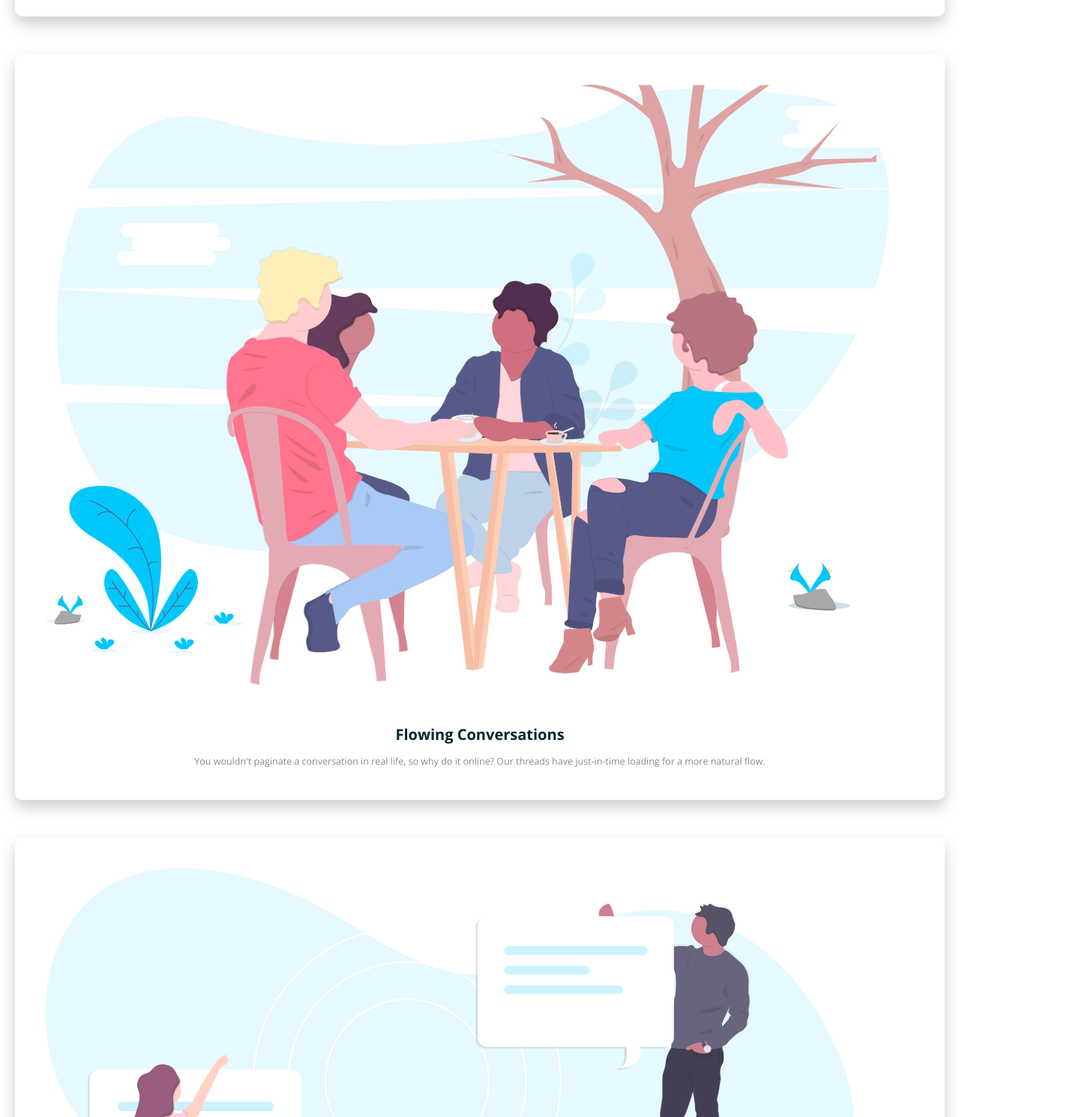
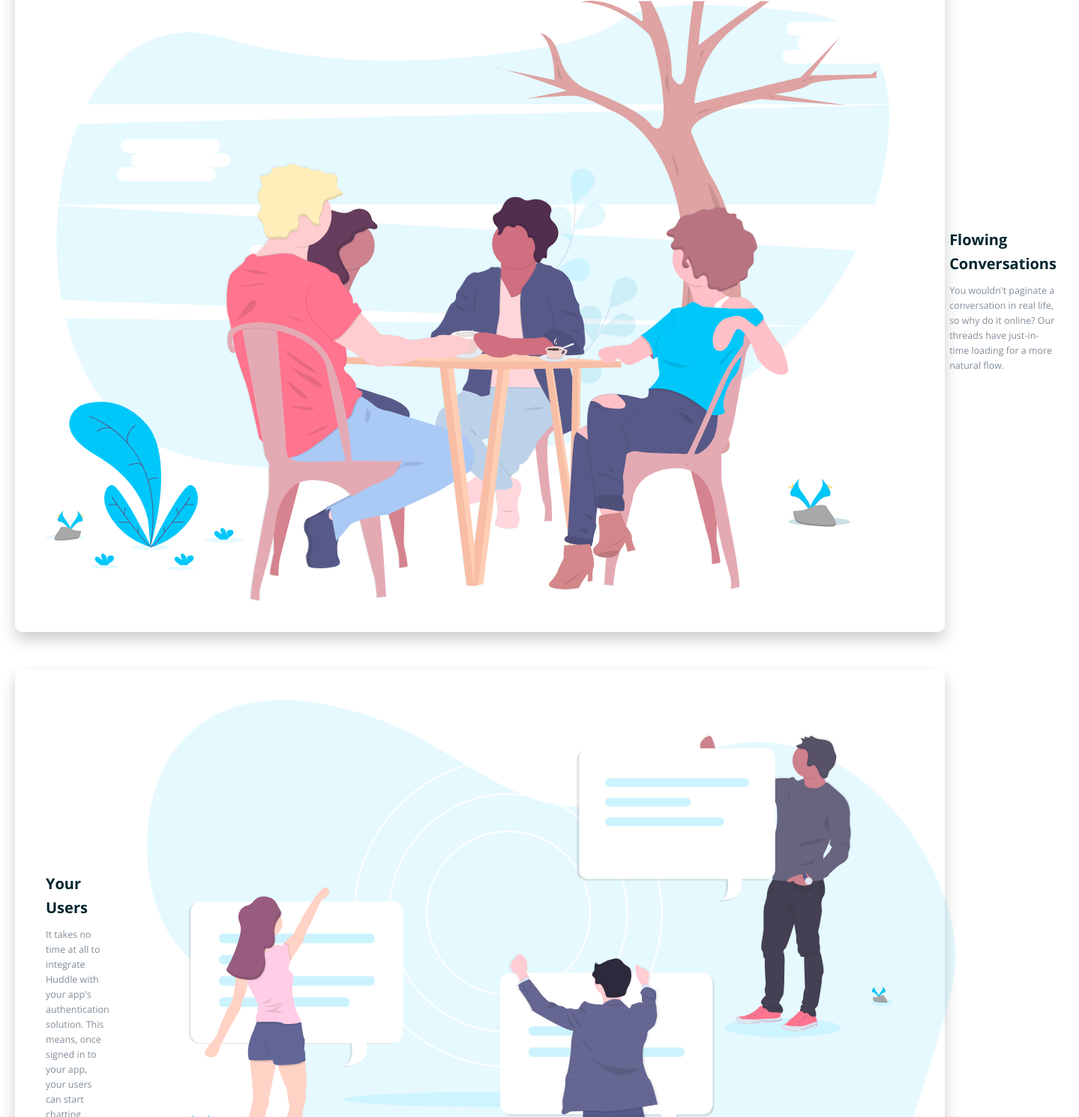
Before and after one commit to DorSarel/huddle-lading-page-FrontendMentor-, a plain HTML site: page index.html in a window 1280 px wide. Shown: the part 2084-3574 px from the top of the page at 75% size, 1439 px wide, since content can reach past the window. Drawn offline with nearby package versions, Linux system fonts and the light colour scheme.

Commit message:
add first media-query for 640px width

```diff
--- a/index.html
+++ b/index.html
@@ -45,21 +45,24 @@
             <img
               src="images/illustration-grow-together.svg"
               alt="Out users"
-              class="feature__img"
+              class="feature__img feature__img--right"
             />
+            <div class="feature__content">
               <h2 class="feature__title">Grow Together</h2>
               <p class="feature__text">
                 Generate meaningful discussions with your audience and build a
-              strong, loyal community. Think of the insightful conversations you
-              miss out on with a feedback form.
+                strong, loyal community. Think of the insightful conversations
+                you miss out on with a feedback form.
               </p>
+            </div>
           </div>
           <div class="feature">
             <img
               src="images/illustration-flowing-conversation.svg"
               alt="Out users"
-              class="feature__img"
+              class="feature__img feature__img--left"
             />
+            <div class="feature__content">
               <h2 class="feature__title">Flowing Conversations</h2>
               <p class="feature__text">
                 You wouldn't paginate a conversation in real life, so why do it
@@ -67,18 +70,21 @@
                 flow.
               </p>
             </div>
+          </div>
           <div class="feature">
             <img
               src="images/illustration-your-users.svg"
               alt="Out users"
-              class="feature__img"
+              class="feature__img feature__img--right"
             />
+            <div class="feaure__content">
               <h2 class="feature__title">Your Users</h2>
               <p class="feature__text">
                 It takes no time at all to integrate Huddle with your app's
                 authentication solution. This means, once signed in to your app,
                 your users can start chatting immediately.
               </p>
+            </div>
           </div>
         </div>
 
--- a/style.css
+++ b/style.css
@@ -220,3 +220,32 @@ h3 {
 .footer__copyright {
   text-align: center;
 }
+
+/* MEDIA QUERIES */
+
+@media only screen and (min-width: 640px) {
+  .feature {
+    display: flex;
+    align-items: center;
+    justify-content: space-between;
+    text-align: left;
+  }
+
+  .feature__img {
+    margin-bottom: 0;
+  }
+
+  .feature__img--right {
+    order: 10;
+    margin-left: 5rem;
+  }
+
+  .feature__img--left {
+    order: -1;
+    margin-right: 5rem;
+  }
+
+  .feature__content {
+    padding: 0 3rem;
+  }
+}
```
Lines whose indentation alone changed are shown as unchanged.
